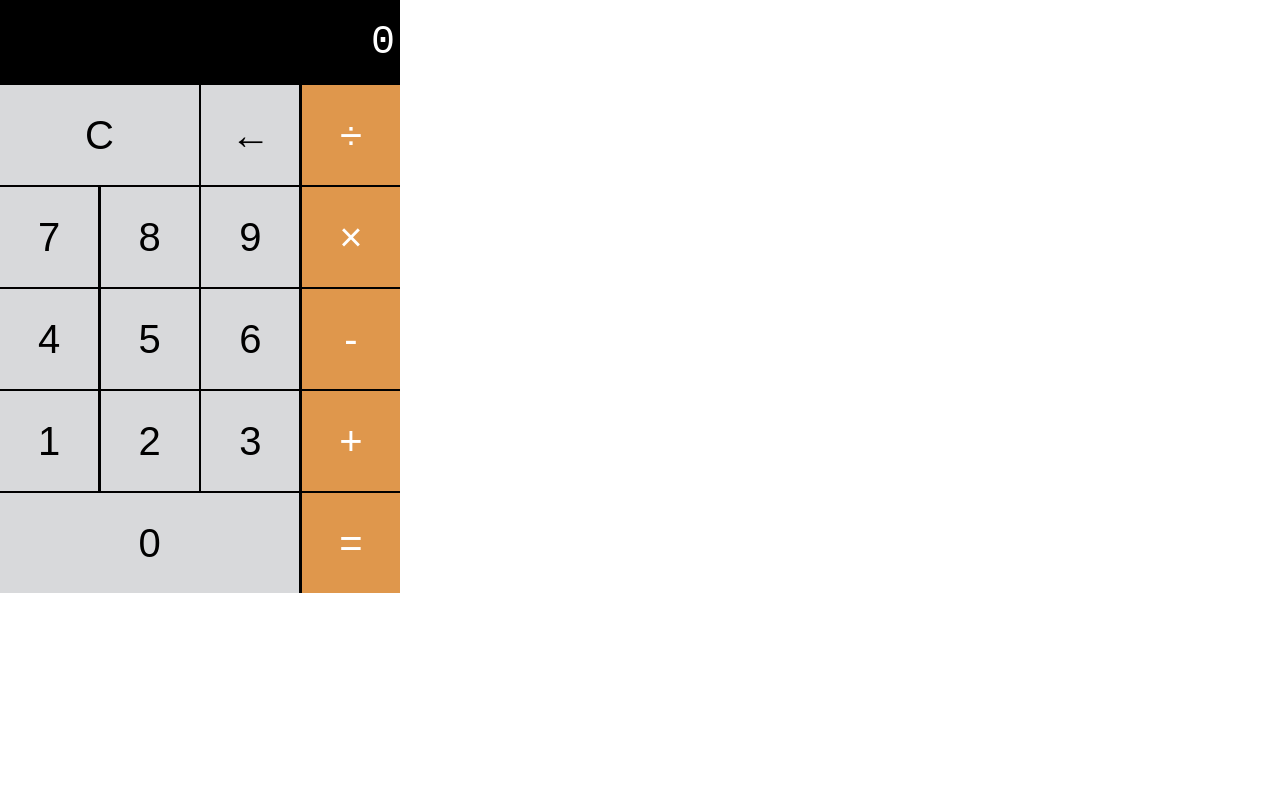
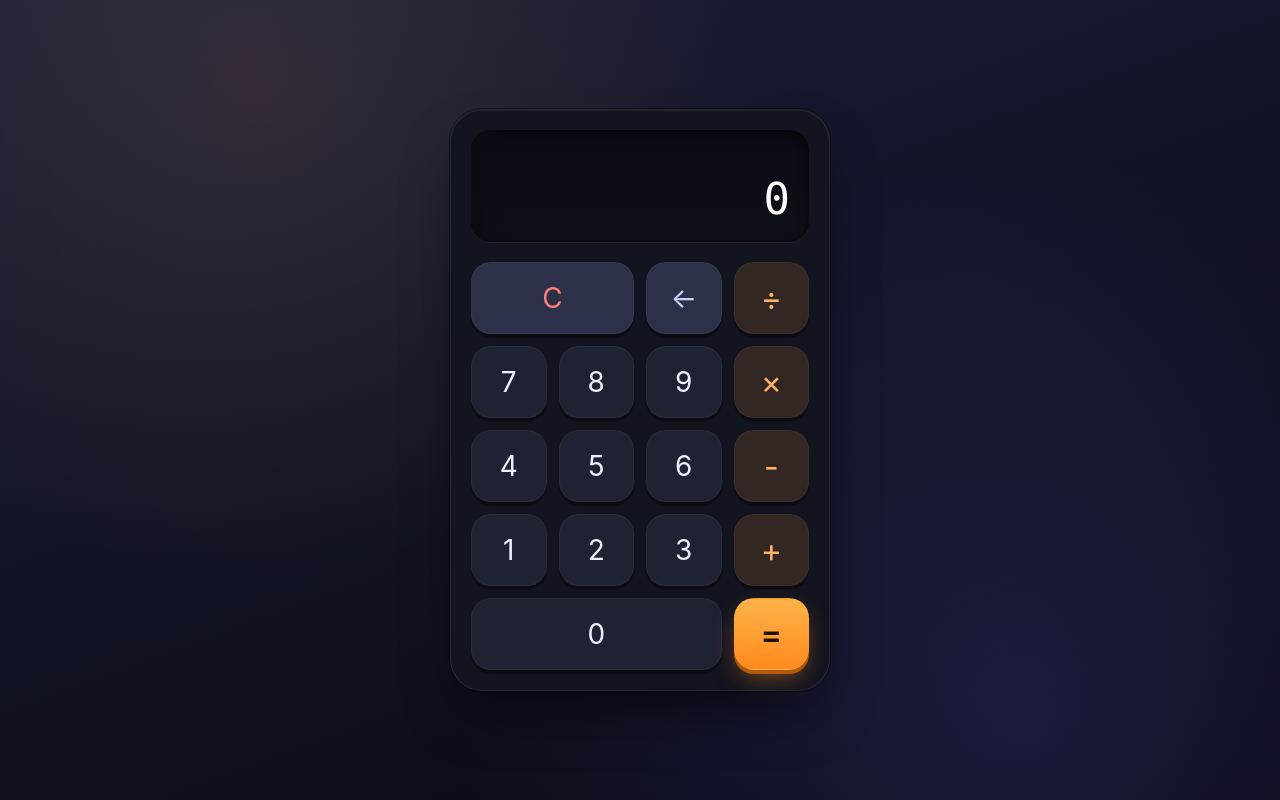
Before and after one commit to DaniloK77/calculator-js, a plain HTML site: page index.html in a window 1280 px wide. Drawn offline with Linux system fonts and the light colour scheme.

Commit message:
Add README.md file and update UI of project

```diff
--- a/index.html
+++ b/index.html
@@ -3,44 +3,39 @@
 <head>
     <meta charset="UTF-8">
     <meta name="viewport" content="width=device-width, initial-scale=1.0">
+    <meta name="description" content="A clean, responsive calculator built with vanilla HTML, CSS and JavaScript.">
+    <meta name="theme-color" content="#0b0d17">
     <link rel="stylesheet" href="styles.css">
     <title>Calculator</title>
 </head>
 <body>
-    <div class="calc">
-      <section class="screen">0</section>
+    <main class="calc">
+      <output class="screen" aria-live="polite">0</output>
 
-      <section class="calc-buttons">
-        <div class="calc-button-row">
-          <button class="calc-button double" value="C">C</button>
-          <button class="calc-button" value="←">←</button>
-          <button class="calc-button" value="÷">÷</button>
-        </div>
-        <div class="calc-button-row">
+      <section class="calc-buttons" aria-label="Calculator keypad">
+        <button class="calc-button calc-button--clear span-2" value="C" aria-label="Clear">C</button>
+        <button class="calc-button calc-button--fn" value="←" aria-label="Backspace">←</button>
+        <button class="calc-button calc-button--op" value="÷" aria-label="Divide">÷</button>
+
         <button class="calc-button" value="7">7</button>
         <button class="calc-button" value="8">8</button>
         <button class="calc-button" value="9">9</button>
-          <button class="calc-button" value="x">×</button>
-        </div>
-        <div class="calc-button-row">
+        <button class="calc-button calc-button--op" value="x" aria-label="Multiply">×</button>
+
         <button class="calc-button" value="4">4</button>
         <button class="calc-button" value="5">5</button>
         <button class="calc-button" value="6">6</button>
-          <button class="calc-button" value="-">-</button>
-        </div>
-        <div class="calc-button-row">
+        <button class="calc-button calc-button--op" value="-" aria-label="Subtract">-</button>
+
         <button class="calc-button" value="1">1</button>
         <button class="calc-button" value="2">2</button>
         <button class="calc-button" value="3">3</button>
-          <button class="calc-button" value="+">+</button>
-        </div>
-        <div class="calc-button-row">
-          <button class="calc-button triple" value="0">0</button>
-          <button class="calc-button" value="=">=</button>
-        </div>
+        <button class="calc-button calc-button--op" value="+" aria-label="Add">+</button>
+
+        <button class="calc-button span-3" value="0">0</button>
+        <button class="calc-button calc-button--equals" value="=" aria-label="Equals">=</button>
       </section>
-    </div>
+    </main>
     <script src="calculator.js"></script>
-
 </body>
 </html>
--- a/styles.css
+++ b/styles.css
@@ -1,73 +1,215 @@
+:root {
+  --bg-top: #1b1f3a;
+  --bg-bottom: #07080f;
+  --card: #12141f;
+  --card-border: rgba(255, 255, 255, 0.08);
+
+  --key: #1f2233;
+  --key-hover: #2a2e45;
+  --key-active: #171a28;
+  --key-text: #eef0ff;
+
+  --fn: #2c3149;
+  --fn-hover: #383e5d;
+  --fn-text: #c7cffa;
+
+  --danger-text: #ff7d7d;
+
+  --op: rgba(255, 159, 67, 0.14);
+  --op-hover: rgba(255, 159, 67, 0.26);
+  --op-text: #ffb067;
+
+  --accent-from: #ffb347;
+  --accent-to: #ff8a1f;
+  --accent-text: #1a1206;
+
+  --radius-card: 32px;
+  --radius-key: 20px;
+  --gap: 12px;
+}
+
 * {
   box-sizing: border-box;
 }
 
 body {
-  padding: 0;
   margin: 0;
+  min-height: 100vh;
+  min-height: 100dvh;
+  display: grid;
+  place-items: center;
+  padding: 24px 16px;
+  background:
+    radial-gradient(circle at 20% 10%, rgba(255, 159, 67, 0.12), transparent 40%),
+    radial-gradient(circle at 80% 90%, rgba(99, 102, 241, 0.18), transparent 45%),
+    linear-gradient(160deg, var(--bg-top), var(--bg-bottom));
+  background-attachment: fixed;
+  color: var(--key-text);
+  font-family: -apple-system, BlinkMacSystemFont, "Segoe UI", Roboto, "Helvetica Neue", Arial, sans-serif;
+  -webkit-font-smoothing: antialiased;
 }
 
 .calc {
-  width: 400px;
-  background-color: black;
-  color: white;
+  width: min(100%, 380px);
+  padding: 20px;
+  background: var(--card);
+  border: 1px solid var(--card-border);
+  border-radius: var(--radius-card);
+  box-shadow:
+    0 30px 60px -20px rgba(0, 0, 0, 0.7),
+    0 0 0 1px rgba(0, 0, 0, 0.4),
+    inset 0 1px 0 rgba(255, 255, 255, 0.06);
 }
 
 .screen {
-  color: white;
-  font-size: 40px;
-  font-family: "Courier New", Courier, monospace;
-  text-align: right;
-  padding: 20px 5px;
+  display: flex;
+  justify-content: flex-end;
+  align-items: flex-end;
+  min-height: 112px;
+  margin-bottom: 20px;
+  padding: 18px 20px;
+  overflow: hidden;
+  white-space: nowrap;
+  background: linear-gradient(180deg, #0a0b12, #0e1018);
+  border-radius: 20px;
+  box-shadow: inset 0 2px 10px rgba(0, 0, 0, 0.6), 0 1px 0 rgba(255, 255, 255, 0.05);
+  color: #fff;
+  font-family: ui-monospace, "SF Mono", "Cascadia Mono", Menlo, Consolas, monospace;
+  font-size: 2.75rem;
+  font-weight: 300;
+  letter-spacing: -0.02em;
+  font-variant-numeric: tabular-nums;
+  position: relative;
+}
+
+/* Long numbers overflow on the left, so the newest digits stay visible;
+   this softens the clipped edge. */
+.screen::before {
+  content: "";
+  position: absolute;
+  inset: 0 auto 0 0;
+  width: 2.5rem;
+  background: linear-gradient(to right, #0b0c13, transparent);
+  pointer-events: none;
+}
+
+.calc-buttons {
+  display: grid;
+  grid-template-columns: repeat(4, 1fr);
+  gap: var(--gap);
 }
 
 .calc-button {
-  background-color: #d8d9db;
-  color: black;
-  height: 100px;
-  width: 24.5%;
-  border: none;
-  border-radius: 0;
-  font-size: 40px;
+  height: 72px;
+  padding: 0;
+  border: 1px solid rgba(255, 255, 255, 0.04);
+  border-radius: var(--radius-key);
+  background: var(--key);
+  color: var(--key-text);
+  font: inherit;
+  font-size: 1.75rem;
+  font-weight: 400;
   cursor: pointer;
+  user-select: none;
+  -webkit-tap-highlight-color: transparent;
+  box-shadow: 0 4px 0 rgba(0, 0, 0, 0.35);
+  transition:
+    background-color 0.15s ease,
+    transform 0.08s ease,
+    box-shadow 0.08s ease;
 }
 
 .calc-button:hover {
-  background-color: #ebebeb;
+  background: var(--key-hover);
 }
 
 .calc-button:active {
-  background-color: #bbbcbe;
+  background: var(--key-active);
+  transform: translateY(3px);
+  box-shadow: 0 1px 0 rgba(0, 0, 0, 0.35);
 }
 
-.double {
-  width: 49.7%;
+.calc-button:focus-visible {
+  outline: 2px solid var(--accent-from);
+  outline-offset: 3px;
 }
 
-.triple {
-  width: 74.8%;
+.span-2 {
+  grid-column: span 2;
 }
 
-.calc-button:last-child {
-  background-color: #df974c;
-  color: white;
+.span-3 {
+  grid-column: span 3;
 }
 
-.calc-button:last-child:hover {
-  background-color: #dfb07e;
+/* Clear and backspace */
+.calc-button--fn,
+.calc-button--clear {
+  background: var(--fn);
+  color: var(--fn-text);
 }
 
-.calc-button:last-child:active {
-  background-color: #dd8d37;
+.calc-button--fn:hover,
+.calc-button--clear:hover {
+  background: var(--fn-hover);
 }
 
-.calc-button-row {
-  display: flex;
-  align-content: stretch;
-  justify-content: space-between;
-  margin-bottom: 0.5%;
+.calc-button--clear {
+  color: var(--danger-text);
 }
 
-.calc-button-row:last-child {
-  padding-bottom: 0;
+/* + - × ÷ */
+.calc-button--op {
+  background: var(--op);
+  color: var(--op-text);
+  font-size: 2rem;
 }
+
+.calc-button--op:hover {
+  background: var(--op-hover);
+}
+
+/* = */
+.calc-button--equals {
+  background: linear-gradient(180deg, var(--accent-from), var(--accent-to));
+  color: var(--accent-text);
+  font-size: 2rem;
+  font-weight: 600;
+  box-shadow: 0 4px 0 #b3590b, 0 10px 24px -6px rgba(255, 138, 31, 0.55);
+}
+
+.calc-button--equals:hover {
+  background: linear-gradient(180deg, #ffc067, #ff9a3d);
+}
+
+.calc-button--equals:active {
+  background: linear-gradient(180deg, var(--accent-from), var(--accent-to));
+  box-shadow: 0 1px 0 #b3590b, 0 4px 12px -6px rgba(255, 138, 31, 0.55);
+}
+
+@media (max-width: 380px) {
+  .calc {
+    padding: 14px;
+    border-radius: 26px;
+  }
+
+  .calc-buttons {
+    --gap: 10px;
+  }
+
+  .calc-button {
+    height: 64px;
+    font-size: 1.5rem;
+  }
+
+  .screen {
+    min-height: 96px;
+    font-size: 2.25rem;
+  }
+}
+
+@media (prefers-reduced-motion: reduce) {
+  .calc-button {
+    transition: none;
+  }
+}
```
Also changed, not shown: 1 other file. Lines whose indentation alone changed are shown as unchanged.
